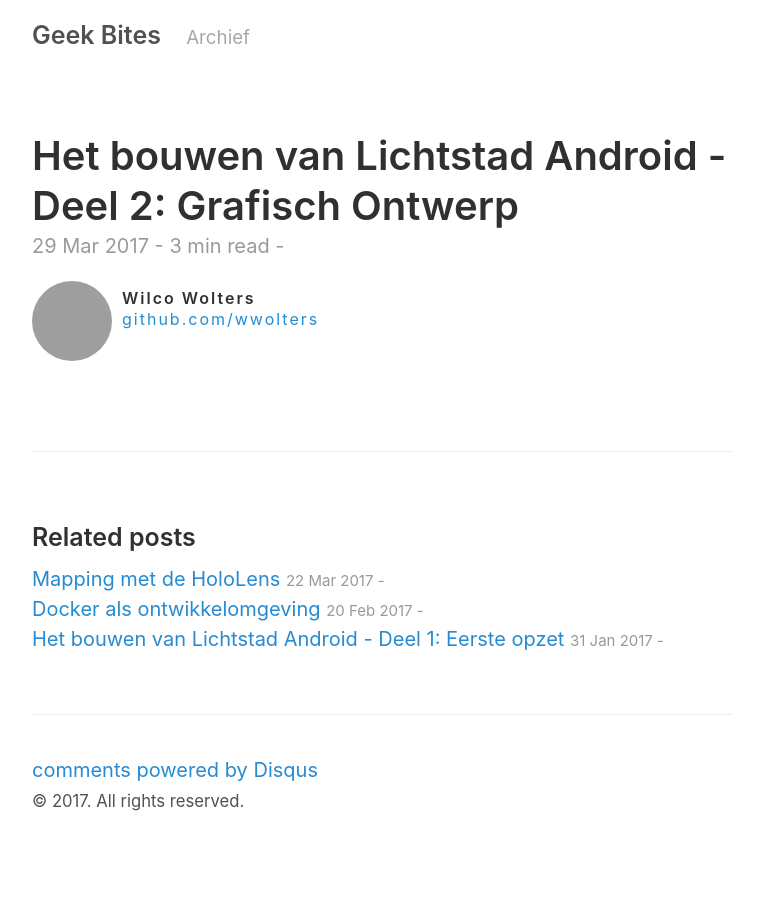
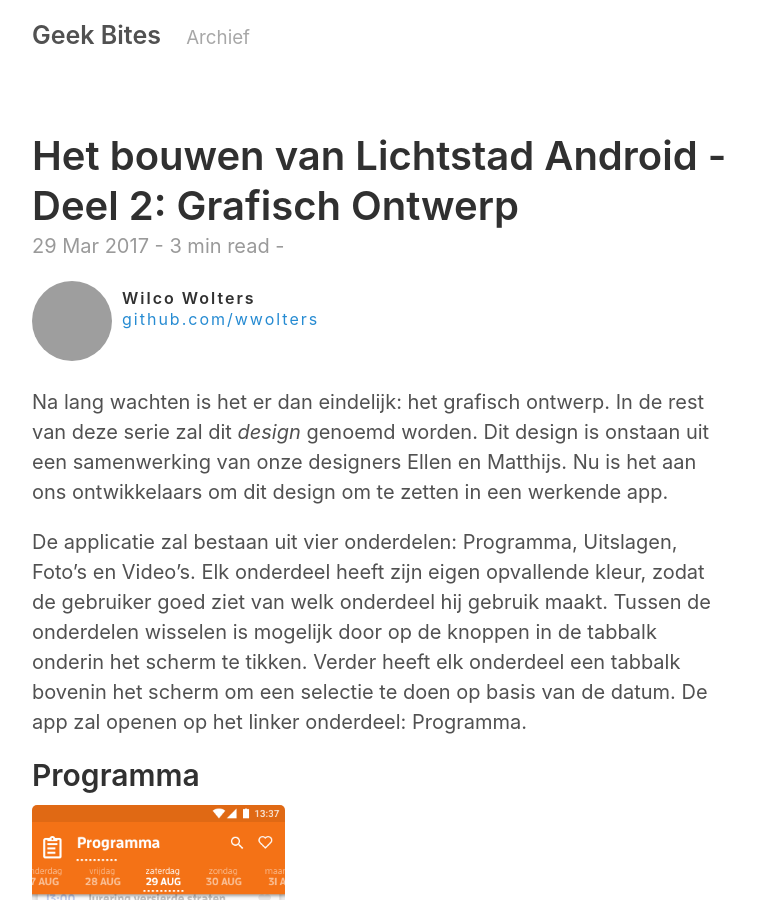
Before and after one commit to move4mobile/geekbites, a Jekyll site: the page built from _posts/2017-03-29-lichtstad-android-2.md, in a window 1280 px wide and 900 px high, cut to the strip 0-900 px from the top of the window. Shown: the whole strip, without its empty margins (258-1021 px from the left). Built offline with Jekyll 4.4.1, drawn with Linux system fonts in a browser that asks for light colours; comment, search, counter and statistics services are not loaded; some of the changed text lies outside the part shown; grey boxes are pictures that could not be loaded.

Commit message:
Add first part of post

```diff
--- a/_posts/2017-03-29-lichtstad-android-2.md
+++ b/_posts/2017-03-29-lichtstad-android-2.md
@@ -7,3 +7,11 @@ comments: true
 author: wilco
 min_read: 3
 ---
+
+Na lang wachten is het er dan eindelijk: het grafisch ontwerp. In de rest van deze serie zal dit _design_ genoemd worden. Dit design is onstaan uit een samenwerking van onze designers Ellen en Matthijs. Nu is het aan ons ontwikkelaars om dit design om te zetten in een werkende app.
+
+De applicatie zal bestaan uit vier onderdelen: Programma, Uitslagen, Foto's en Video's. Elk onderdeel heeft zijn eigen opvallende kleur, zodat de gebruiker goed ziet van welk onderdeel hij gebruik maakt. Tussen de onderdelen wisselen is mogelijk door op de knoppen in de tabbalk onderin het scherm te tikken. Verder heeft elk onderdeel een tabbalk bovenin het scherm om een selectie te doen op basis van de datum. De app zal openen op het linker onderdeel: Programma.
+
+## Programma
+<img alt="Ontwerp onderdeel programma" src="/assets/lichtstad-android-2/program.png" style="max-height: 50vh;"/>
+Het onderdeel programma is in deze applicatie oranje. In dit onderdeel is het mogelijk het programma van de feestweek te bekijken. Bovenin kan worden gekozen voor welke datum de gebruiker het programma wil zien. Verder kan de gebruiker naar links en rechts vegen om van dag te wisselen. Van elk programmaonderdeel wordt standaard de titel, tijd en locatie getoond. Door op het vlak van het programmaonderdeel te tikken wordt ook een uitgebreidere omschrijving zichtbaar. Daarnaast wordt dan een klein plaatje getoond. Verder zal de gebruiker een programmaonderdeel als favoriet kunnen markeren door op het hartje te tikken. Hierdoor wordt het onderdeel zichtbaar in de lijst met favorieten, die bereikbaar is door op het hartje rechtsbovenin het scherm.
```
